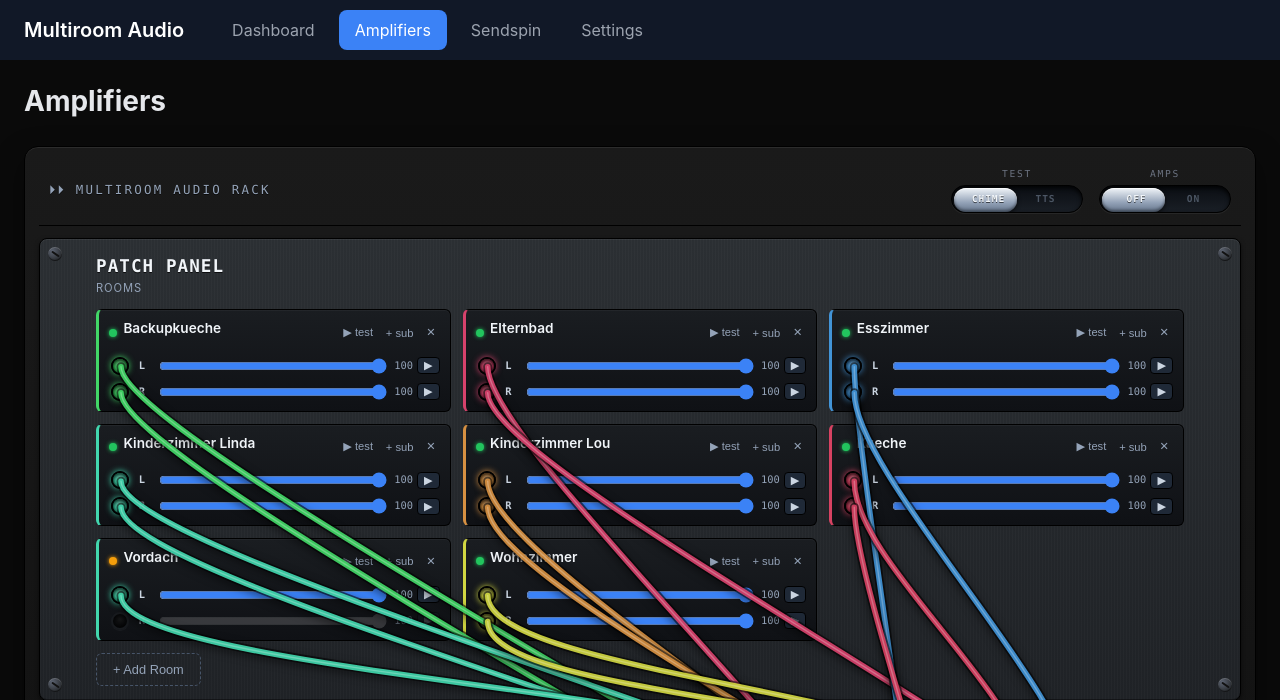
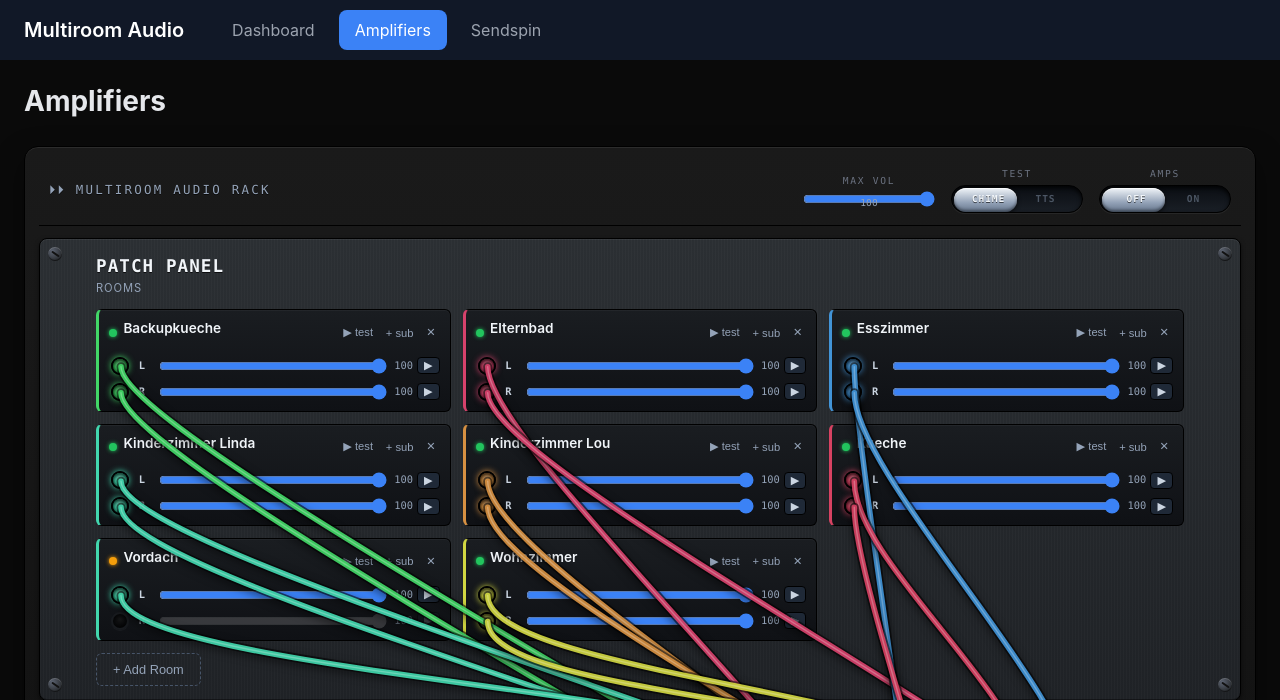
Before and after one commit to tobsch/snappy, a FastAPI app: page /amplifiers in a window 1280 px wide. Shown: the top 700 px of the page. Run offline with FastAPI, Linux system fonts and the light colour scheme; data that the repository does not hold is empty; some libraries are stand-ins or nearby versions.

Commit message:
Move max-volume into rack header; retire Settings tab
The only routinely-used Settings control was Max Volume; the page's
Deploy / Preview / Services blocks were either duplicated by the rack's
Apply button or rarely used. Drop the route, nav link, template and the
stale /api/config/global, /api/deploy, /api/deploy/preview endpoints.

Max volume is now a small slider in the rack header, staged into the
same pending-changes pipeline as speaker assignments. /api/config/apply
takes an optional max_volume; if global config changes, every room with
speakers gets restarted (the ttable coefficients in /etc/asound.conf
change for every per-channel and per-room device).

Co-Authored-By: Claude Opus 4.7 (1M context) <noreply@anthropic.com>

```diff
--- a/webui/routers/api.py
+++ b/webui/routers/api.py
@@ -94,20 +94,6 @@ async def update_speaker(request: Request, speaker_id: str, data: SpeakerUpdate)
     return {"status": "ok", "speaker_id": speaker_id}
 
 
-# === Global settings ===
-
-class GlobalUpdate(BaseModel):
-    max_volume: float
-
-
-@router.put("/config/global")
-async def update_global(request: Request, data: GlobalUpdate):
-    """Update global settings"""
-    config_svc = get_config_service(request)
-    config_svc.update_global(data.model_dump())
-    return {"status": "ok"}
-
-
 # === Test endpoints ===
 
 class ChannelTestRequest(BaseModel):
@@ -188,6 +174,7 @@ class ApplyRequest(BaseModel):
     """New full config for speakers/rooms (other top-level keys preserved as-is)."""
     speakers: dict[str, dict]
     rooms: dict[str, dict]
+    max_volume: float | None = None  # 0..1; if provided, replaces global.max_volume
 
 
 @router.post("/config/apply")
@@ -241,10 +228,13 @@ async def config_apply(request: Request, data: ApplyRequest):
                 )
             speaker_used_by[spk_id] = room_id
 
-    # Build new config: copy old + replace speakers/rooms
+    # Build new config: copy old + replace speakers/rooms (+ optional global)
     new_config = copy.deepcopy(old_config)
     new_config["speakers"] = speakers
     new_config["rooms"] = rooms
+    if data.max_volume is not None:
+        v = max(0.0, min(1.0, float(data.max_volume)))
+        new_config.setdefault("global", {})["max_volume"] = v
 
     # Persist to disk (creates a .bak)
     config_svc.save(new_config)
@@ -258,50 +248,6 @@ async def config_apply(request: Request, data: ApplyRequest):
         raise HTTPException(status_code=500, detail=str(e))
 
     return {"status": "ok", **result}
-
-
-# === Legacy deploy endpoint (manual full reapply via Settings page) ===
-
-@router.post("/deploy")
-async def deploy(request: Request):
-    """Force-regenerate /etc/asound.conf and restart all sendspin services.
-
-    Useful from the Settings page when something drifted out of sync. The new
-    /config/apply path is the normal way to roll out edits.
-    """
-    config_svc = get_config_service(request)
-    project_dir = request.app.state.project_dir
-
-    # Synthesize affected_rooms = ALL rooms by passing an empty old_config
-    fake_old = {"speakers": {}, "rooms": {}}
-    new = copy.deepcopy(config_svc.config)
-    try:
-        result = await apply_config(project_dir, fake_old, new)
-    except RuntimeError as e:
-        raise HTTPException(status_code=500, detail=str(e))
-
-    return {"status": "ok", **result}
-
-
-@router.get("/deploy/preview")
-async def preview_deploy(request: Request):
-    """Preview generated ALSA config without deploying"""
-    import asyncio
-
-    project_dir = request.app.state.project_dir
-
-    # Generate ALSA config
-    alsa_proc = await asyncio.create_subprocess_exec(
-        'python3', str(project_dir / 'generate_alsa_config.py'),
-        cwd=str(project_dir),
-        stdout=asyncio.subprocess.PIPE,
-        stderr=asyncio.subprocess.PIPE
-    )
-    alsa_stdout, _ = await alsa_proc.communicate()
-
-    return {
-        "alsa_config": alsa_stdout.decode(),
-    }
 
 
 # === System ===
--- a/webui/routers/pages.py
+++ b/webui/routers/pages.py
@@ -44,6 +44,7 @@ async def amplifiers(request: Request):
         "amps": amps,
         "speakers": config_svc.get_speakers(),
         "rooms": config_svc.get_rooms(),
+        "max_volume": config_svc.get_max_volume(),
     })
 
 
@@ -55,16 +56,3 @@ async def playback(request: Request):
     return templates.TemplateResponse("playback.html", {
         "request": request,
     })
-
-
-@router.get("/settings", response_class=HTMLResponse)
-async def settings(request: Request):
-    """Settings page"""
-    config_svc = get_config_service(request)
-    templates = request.app.state.templates
-
-    return templates.TemplateResponse("settings.html", {
-        "request": request,
-        "max_volume": config_svc.get_max_volume(),
-        "global_config": config_svc.get_global(),
-    })
--- a/webui/static/css/style.css
+++ b/webui/static/css/style.css
@@ -1143,6 +1143,35 @@ h2 {
 
 .rack-controls { display: flex; align-items: center; gap: 1rem; }
 
+/* Compact slider in the rack header (max volume) */
+.hw-slider {
+    display: inline-flex;
+    flex-direction: column;
+    align-items: center;
+    gap: 4px;
+    user-select: none;
+}
+.hw-slider-label {
+    font-size: 0.6rem;
+    letter-spacing: 0.18em;
+    color: #6b7280;
+    font-family: ui-monospace, "SF Mono", Menlo, Consolas, monospace;
+}
+.hw-slider input[type="range"] {
+    width: 132px;
+    height: 14px;
+    accent-color: #3b82f6;
+    background: transparent;
+}
+.hw-slider-value {
+    position: absolute;
+    margin-top: 22px;
+    font-size: 0.6rem;
+    color: #94a3b8;
+    font-family: ui-monospace, "SF Mono", Menlo, Consolas, monospace;
+    pointer-events: none;
+}
+
 /* Hardware-style two-position toggle (rocker / slide switch) */
 .hw-toggle {
     display: inline-flex;
--- a/webui/templates/amplifiers.html
+++ b/webui/templates/amplifiers.html
@@ -29,6 +29,13 @@
     <div class="rack-header">
         <div class="rack-brand">⏵⏵ MULTIROOM AUDIO RACK</div>
         <div class="rack-controls">
+            <div class="hw-slider">
+                <span class="hw-slider-label">MAX VOL</span>
+                <input type="range" id="max-vol-slider" min="0" max="100"
+                       value="{{ (max_volume * 100) | int }}"
+                       oninput="onMaxVolumeInput(this)">
+                <span class="hw-slider-value" id="max-vol-num">{{ (max_volume * 100) | int }}</span>
+            </div>
             <div class="hw-toggle hw-toggle-2pos" data-value="chime">
                 <span class="hw-toggle-label">TEST</span>
                 <span class="hw-toggle-track" tabindex="0" role="switch"
@@ -155,7 +162,8 @@
 const AMPS = {{ amps | tojson }};
 let speakers = {{ speakers | tojson }};
 let rooms = {{ rooms | tojson }};
-const initialSnapshot = JSON.stringify({speakers, rooms});
+let maxVolume = {{ max_volume | tojson }};   // 0..1
+const initialSnapshot = JSON.stringify({speakers, rooms, maxVolume});
 
 let testMode = 'chime';
 let conflictResolution = null;
@@ -181,7 +189,14 @@ function cycleAllAmps() {
     if (t) t.dataset.value = next;
     setAllAmps(next === 'b' ? 'on' : 'off');
 }
-function isDirty() { return JSON.stringify({speakers, rooms}) !== initialSnapshot; }
+function isDirty() { return JSON.stringify({speakers, rooms, maxVolume}) !== initialSnapshot; }
+
+function onMaxVolumeInput(input) {
+    const pct = parseInt(input.value, 10);
+    document.getElementById('max-vol-num').textContent = pct;
+    maxVolume = pct / 100;
+    renderPendingBar();
+}
 
 function colorForRoom(roomId) {
     let h = 0;
@@ -418,7 +433,11 @@ function computeChanges() {
     const initial = JSON.parse(initialSnapshot);
     const oldSpeakers = initial.speakers || {};
     const oldRooms = initial.rooms || {};
+    const oldMaxVol = initial.maxVolume;
     const changes = [];
+    if (oldMaxVol !== maxVolume) {
+        changes.push(`Max volume: ${Math.round(oldMaxVol * 100)}% → ${Math.round(maxVolume * 100)}%`);
+    }
     const allRoomIds = new Set([...Object.keys(oldRooms), ...Object.keys(rooms)]);
     for (const rid of allRoomIds) {
         const o = oldRooms[rid];
@@ -767,6 +786,9 @@ function discardChanges() {
     const initial = JSON.parse(initialSnapshot);
     speakers = initial.speakers;
     rooms = initial.rooms;
+    maxVolume = initial.maxVolume;
+    document.getElementById('max-vol-slider').value = Math.round(maxVolume * 100);
+    document.getElementById('max-vol-num').textContent = Math.round(maxVolume * 100);
     render();
 }
 
@@ -777,7 +799,7 @@ async function applyChanges() {
         const r = await fetch('/api/config/apply', {
             method: 'POST',
             headers: {'Content-Type': 'application/json'},
-            body: JSON.stringify({speakers, rooms}),
+            body: JSON.stringify({speakers, rooms, max_volume: maxVolume}),
         });
         const data = await r.json().catch(() => ({}));
         if (!r.ok) {
--- a/webui/templates/base.html
+++ b/webui/templates/base.html
@@ -14,7 +14,6 @@
             <a href="/" class="{% if request.url.path == '/' %}active{% endif %}">Dashboard</a>
             <a href="/amplifiers" class="{% if request.url.path == '/amplifiers' %}active{% endif %}">Amplifiers</a>
             <a href="/playback" class="{% if request.url.path == '/playback' %}active{% endif %}">Sendspin</a>
-            <a href="/settings" class="{% if request.url.path == '/settings' %}active{% endif %}">Settings</a>
         </div>
     </nav>
 
```
Also changed, not shown: webui/services/apply.py (+10 -0 lines), webui/templates/settings.html (deleted, +0 -110 lines).
